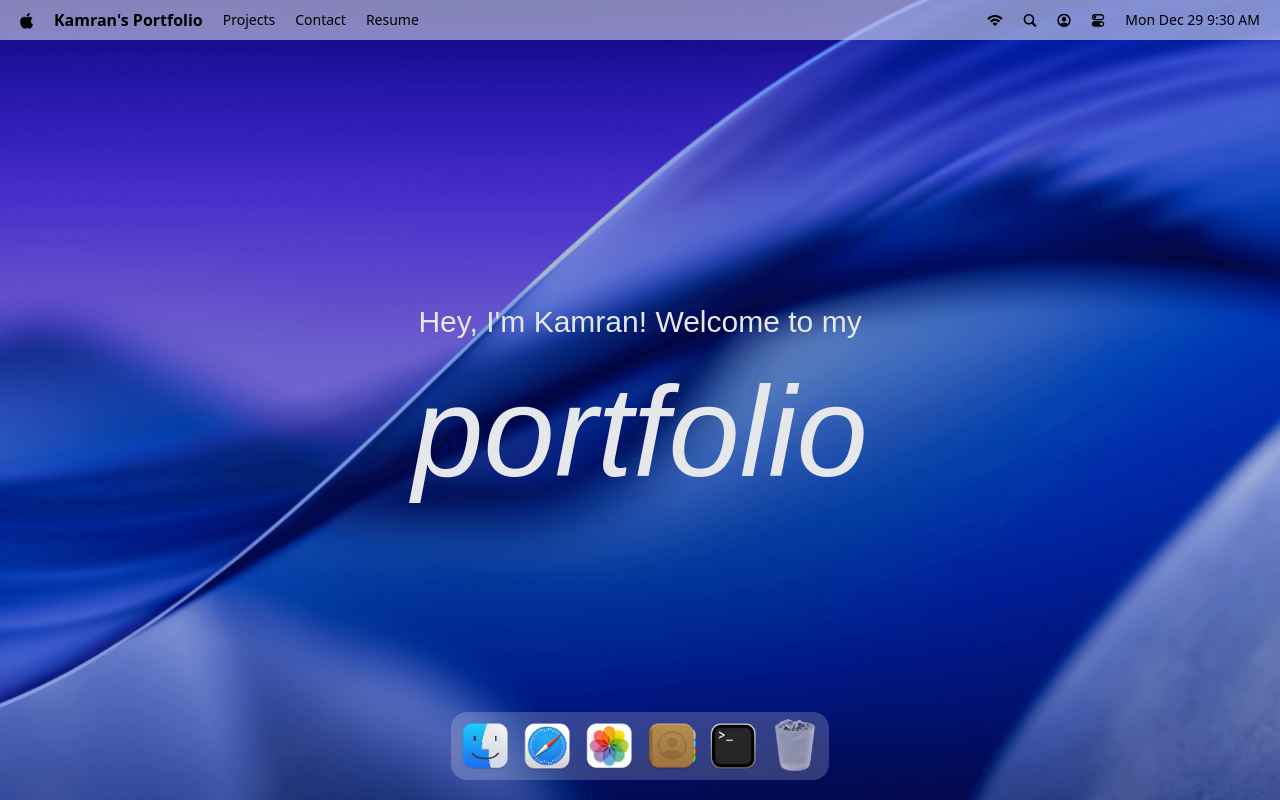
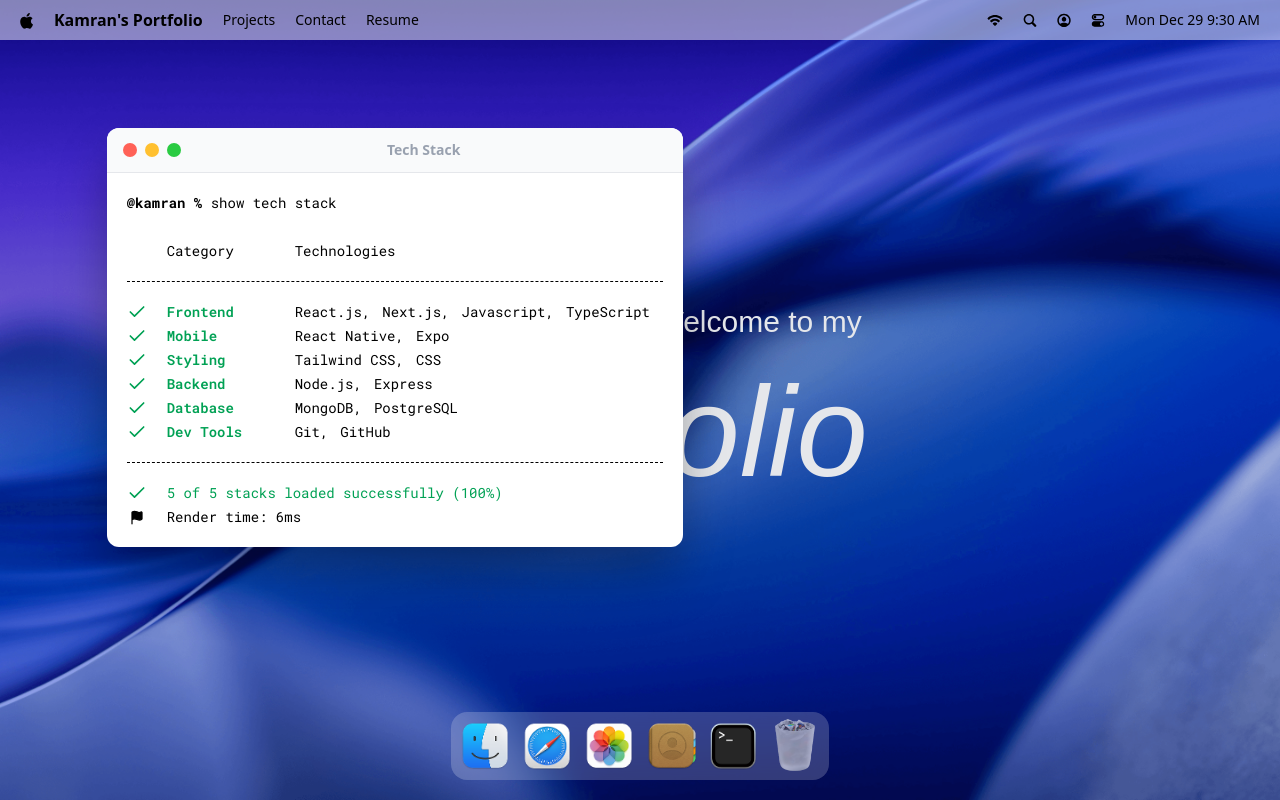
Before and after one commit to KamranX07/macos_portfolio, a React (Vite) app: page / in a window 1280 px wide. Both pictures are taken after a click on the button 733 px from the left and 746 px from the top of the page. Built offline with nearby package versions, Linux system fonts and the light colour scheme; a web font is replaced by a local one.

Commit message:
implement a higher order component(hoc) for managing window states and add the first window - terminal

```diff
--- a/src/App.jsx
+++ b/src/App.jsx
@@ -1,4 +1,10 @@
+import gsap from "gsap";
+import { Draggable } from "gsap/Draggable";
+
 import { NavBar, Welcome, Dock } from "#components";
+import { Terminal } from "#windows/index.js";
+
+gsap.registerPlugin(Draggable);
 
 const App = () => {
   return (
@@ -6,6 +12,8 @@
       <NavBar />
       <Welcome />
       <Dock />
+
+      <Terminal />
     </main>
   );
 };
--- /dev/null
+++ b/src/components/WindowControls.jsx
@@ -0,0 +1,14 @@
+import useWindowStore from "#store/window.js"
+
+const WindowControls = ({ target }) => {
+    const { closeWindow } = useWindowStore();
+    return (
+        <div id="window-controls">
+            <div className="close" onClick={() => closeWindow(target)} />
+            <div className="minimize" />
+            <div className="maximize" />
+        </div>
+    )
+}
+
+export default WindowControls
--- a/src/components/index.js
+++ b/src/components/index.js
@@ -1,5 +1,6 @@
 import NavBar from "./NavBar";
 import Welcome from "./Welcome";
 import Dock from "./Dock";
+import WindowControls from "./WindowControls";
 
-export { NavBar, Welcome, Dock };
+export { NavBar, Welcome, Dock, WindowControls };
--- a/src/constants/index.js
+++ b/src/constants/index.js
@@ -102,7 +102,7 @@
 const techStack = [
     {
         category: "Frontend",
-        items: ["React.js", "Next.js", "TypeScript"],
+        items: ["React.js", "Next.js", "Javascript", "TypeScript"],
     },
     {
         category: "Mobile",
@@ -110,11 +110,11 @@
     },
     {
         category: "Styling",
-        items: ["Tailwind CSS", "Sass", "CSS"],
+        items: ["Tailwind CSS", "CSS"],
     },
     {
         category: "Backend",
-        items: ["Node.js", "Express", "NestJS", "Hono"],
+        items: ["Node.js", "Express"],
     },
     {
         category: "Database",
@@ -122,7 +122,7 @@
     },
     {
         category: "Dev Tools",
-        items: ["Git", "GitHub", "Docker"],
+        items: ["Git", "GitHub"],
     },
 ];
 
--- /dev/null
+++ b/src/hoc/WindowWrapper.jsx
@@ -0,0 +1,53 @@
+import useWindowStore from "#store/window.js"
+import { useGSAP } from "@gsap/react";
+import { useLayoutEffect, useRef } from "react";
+import gsap from "gsap";
+import { Draggable } from "gsap/Draggable";
+
+const WindowWrapper = (Component, windowKey) => {
+    const Wrapped = (props) => {
+        const { focusWindow, windows } = useWindowStore();
+        const { isOpen, zIndex } = windows[windowKey];
+        const ref = useRef(null);
+
+        useGSAP(() => {
+            const el = ref.current;
+            if (!el || !isOpen) return;
+
+            el.style.display = "block";
+
+            gsap.fromTo(
+                el,
+                { scale: 0.8, opacity: 0, y: 40 },
+                { scale: 1, opacity: 1, y: 0, duration: 0.4, ease: "power3.out" }
+            );
+        }, [isOpen]);
+
+        useGSAP(() => {
+            const el = ref.current;
+            if (!el) return;
+
+            const [instance] = Draggable.create(el, { onPress: () => focusWindow(windowKey) });
+
+            return () => instance.kill();
+        }, []);
+
+        useLayoutEffect(() => {
+            const el = ref.current;
+            if (!el) return;
+            el.style.display = isOpen ? "block" : "none";
+        }, [isOpen]);
+
+        return (
+            <section id={windowKey} ref={ref} style={{ zIndex }} className="absolute">
+                <Component {...props} />
+            </section>
+        )
+    }
+
+    Wrapped.displayName = `WindowWrapper(${Component.displayName || Component.name || "Component"})`;
+
+    return Wrapped;
+}
+
+export default WindowWrapper
--- /dev/null
+++ b/src/windows/Terminal.jsx
@@ -0,0 +1,54 @@
+import { WindowControls } from "#components"
+import { techStack } from "#constants"
+import WindowWrapper from "#hoc/WindowWrapper.jsx"
+import { Check, Flag } from "lucide-react"
+
+const Terminal = () => {
+    return (
+        <>
+            <div id="window-header">
+                <WindowControls target="terminal" />
+                <h2>Tech Stack</h2>
+            </div>
+
+            <div className="techstack">
+                <p>
+                    <span className="font-bold">@kamran % </span>
+                    show tech stack
+                </p>
+
+                <div className="label">
+                    <p className="w-32">Category</p>
+                    <p>Technologies</p>
+                </div>
+
+                <ul className="content">
+                    {techStack.map(({ category, items }) => (
+                        <li key={category} className="flex items-center">
+                            <Check className="check" size={20} />
+                            <h3>{category}</h3>
+                            <ul>
+                                {items.map((item, i) => (
+                                    <li key={i}>{item}{i < items.length - 1 ? "," : ""}</li>
+                                ))}
+                            </ul>
+                        </li>
+                    ))}
+                </ul>
+                <div className="footnote">
+                    <p>
+                        <Check size={20} /> 5 of 5 stacks loaded successfully (100%)
+                    </p>
+                    <p className="text-black">
+                        <Flag size={15} fill="black" />
+                        Render time: 6ms
+                    </p>
+                </div>
+            </div>
+        </>
+    )
+}
+
+const TerminalWindow = WindowWrapper(Terminal, 'terminal')
+
+export default TerminalWindow
--- /dev/null
+++ b/src/windows/index.js
@@ -0,0 +1,3 @@
+import Terminal from "#windows/Terminal.jsx";
+
+export { Terminal };
```
